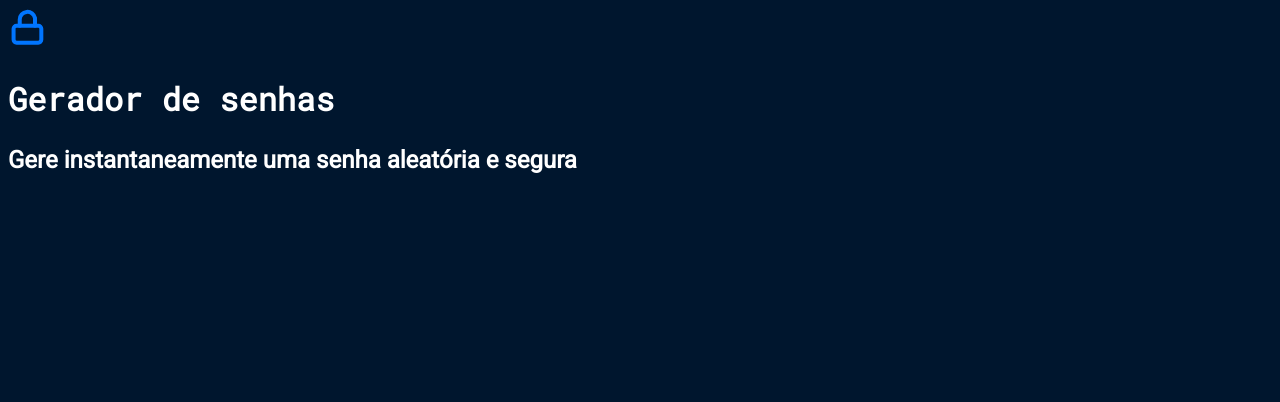
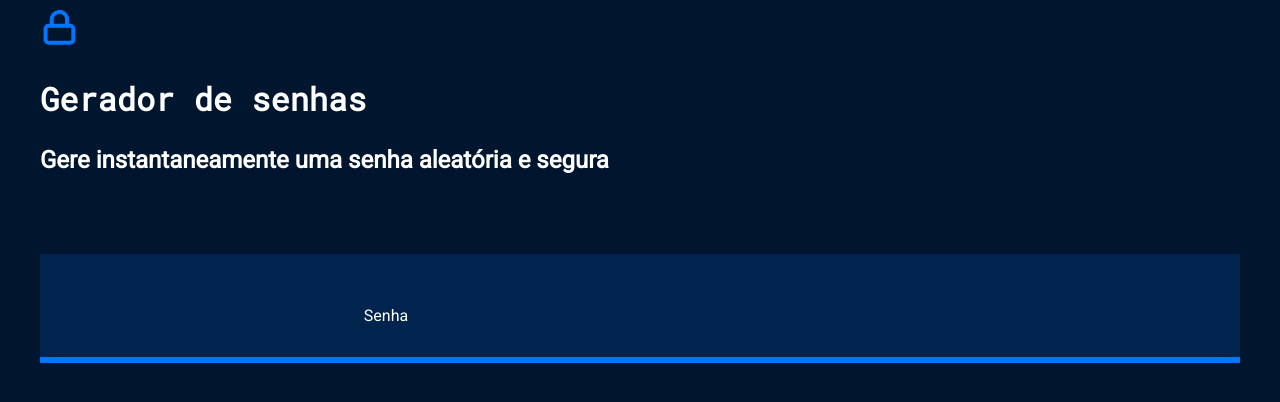
Before and after one commit to nandinho23/javascipt-geradorsenha, a plain HTML site: page index.html in a window 1280 px wide. Drawn offline with Linux system fonts and the light colour scheme.

Commit message:
Add files via upload

```diff
--- a/index.html
+++ b/index.html
@@ -1,14 +1,27 @@
 <!DOCTYPE html>
 <html lang="pt-BR">
+
 <head>
     <meta charset="UTF-8">
     <meta name="viewport" content="width=device-width, initial-scale=1.0">
     <title>Gerador de senhas</title>
     <link rel="stylesheet" href="style.css">
 </head>
+
 <body>
+    <section class="conteudo">
     <img src="unlock.svg" alt="cadeado fechado">
     <h2 class="titulo-principal">Gerador de senhas</h2>
     <h3 class="titulo-secundario">Gere instantaneamente uma senha aleatória e segura</h3>
+
+        <div class="conteudo-titulo">
+        <div
+            <div class="conteudo-senha">
+        <label for="senha">Senha</label>
+        <input name="senha" type="text"
+        id="campo-senha">
+            </div>
+    </section>
 </body>
+
 </html>
--- a/style.css
+++ b/style.css
@@ -1,4 +1,5 @@
 @import url('https://fonts.googleapis.com/css2?family=Roboto&family=Roboto+Mono&display=swap');
+
 :root{
     --branco: white;
     --cor-de-fundo: #00162E;
@@ -20,3 +21,27 @@ body{
 .titulo-secundario{
     font-size: 24px;
 }
+.conteudo-titulo{
+    text-align: center;
+    margin-top: 80px;
+}
+.conteudo-senha{
+    margin-top: 80px;
+    background: var(--fundo-senha);
+    padding: 24px;
+    border-bottom: 6px solid var(--borda);
+}
+#campo-senha{
+    background-color: var(--fundo-senha);
+    border: none;
+    color: var(--branco);
+    font-family: var(--roboto-mono);
+    font-size: 40px;
+}
+#campo-senha:focus {
+    outline: none;
+}
+.conteudo{
+    max-width: 1200px;
+    margin: 0 auto;
+}
```
